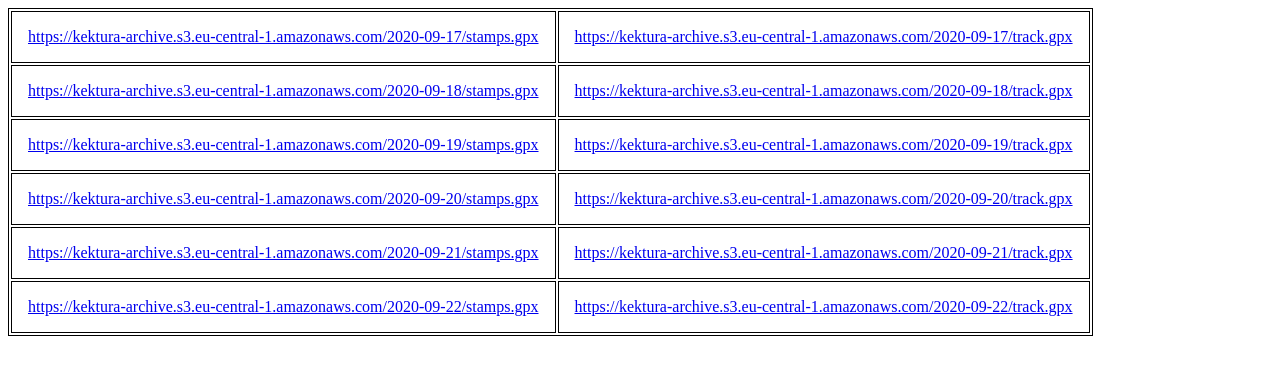
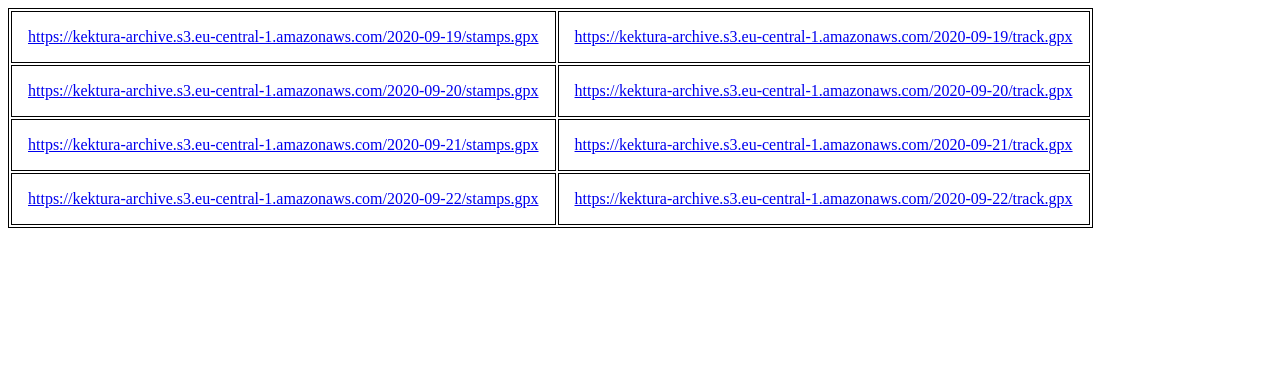
Before and after one commit to lencse/kektura-mirror, a website: page site/index.html in a window 1280 px wide. Drawn offline with nearby package versions, Linux system fonts and the light colour scheme.

Commit message:
Changed start date on site

```diff
--- a/site/index.html
+++ b/site/index.html
@@ -20,7 +20,7 @@
         <script>
             const yesterday = new Date()
             yesterday.setDate(yesterday.getDate() - 1)
-            for (const d = new Date(2020, 8, 17); d < yesterday; d.setDate(d.getDate() + 1)) {
+            for (const d = new Date(2020, 8, 19); d < yesterday; d.setDate(d.getDate() + 1)) {
                 const path = moment(d).format('YYYY-MM-DD')
                 document.write(`
                     <tr>
```
